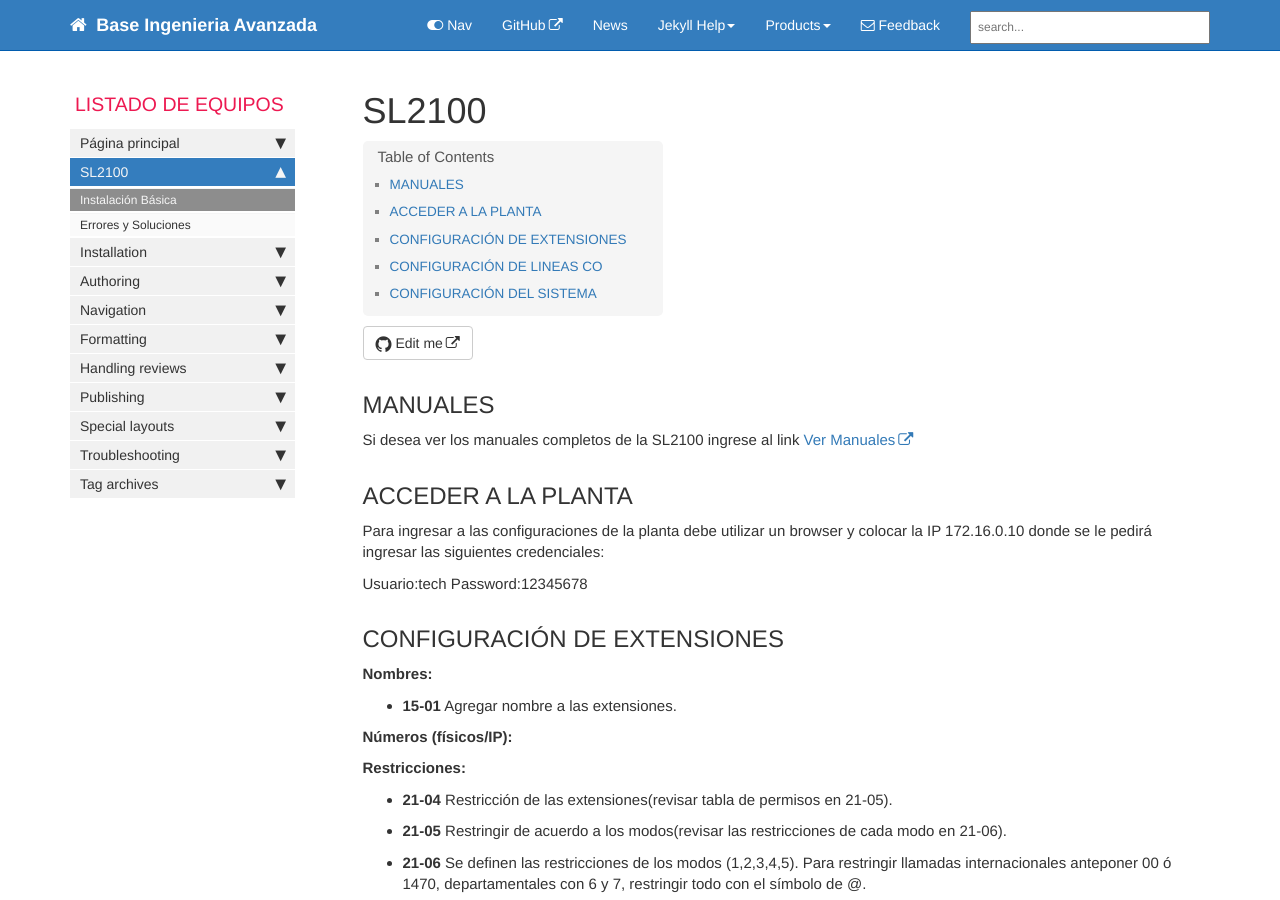
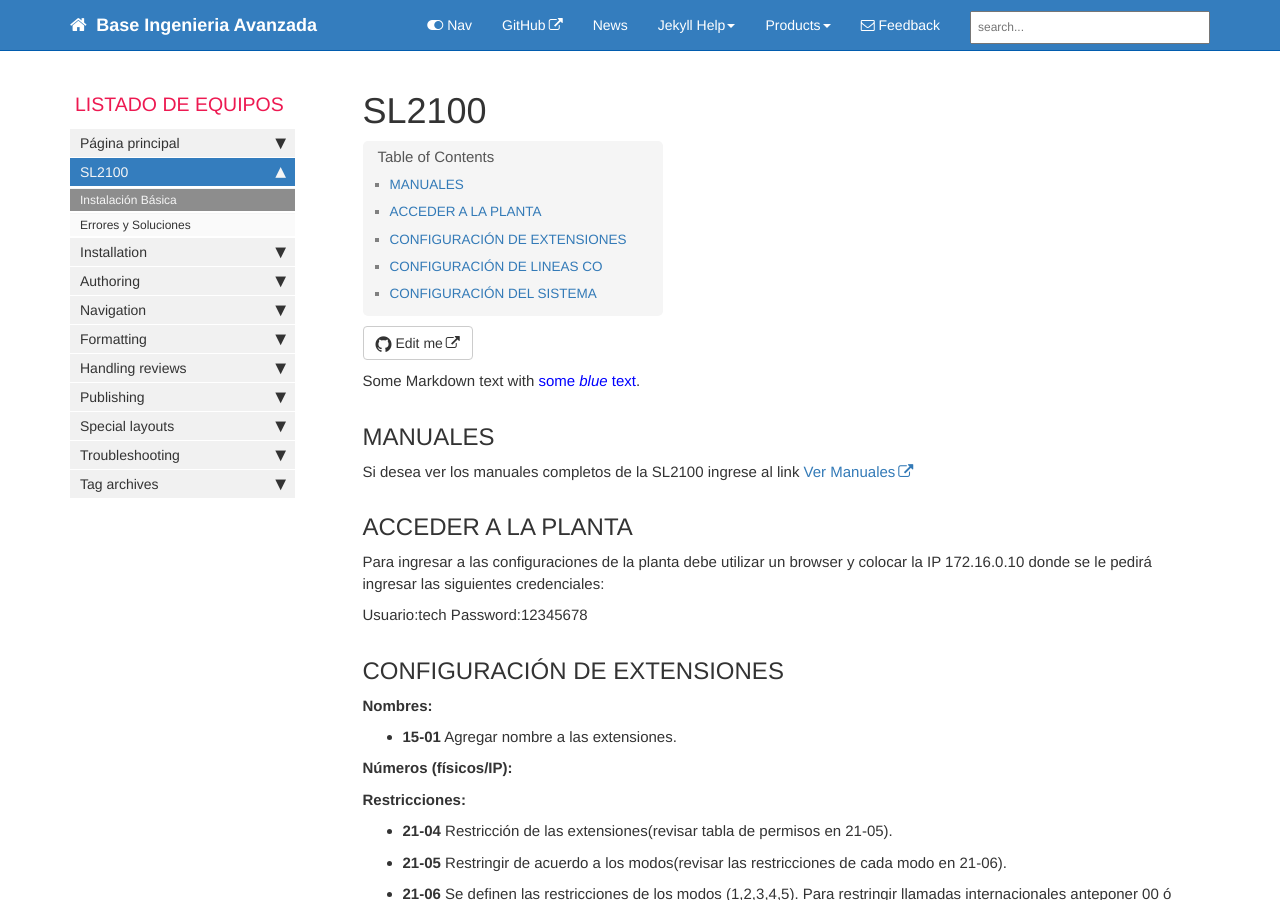
Before and after one commit to soporteiasa/soporteiasa.github.io, a Jekyll site: the page built from pages/mydoc/mydoc_release_notes_60.md, in a window 1280 px wide and 900 px high. Built offline with Jekyll 4.4.1, drawn with Linux system fonts in a browser that asks for light colours; comment, search, counter and statistics services are not loaded.

Commit message:
Update mydoc_release_notes_60.md

```diff
--- a/pages/mydoc/mydoc_release_notes_60.md
+++ b/pages/mydoc/mydoc_release_notes_60.md
@@ -8,6 +8,9 @@ sidebar: mydoc_sidebar
 permalink: mydoc_release_notes_60.html
 folder: mydoc
 ---
+
+<p>Some Markdown text with <span style="color:blue">some <em>blue</em> text</span>.</p>
+
 ## MANUALES
 Si desea ver los manuales completos de la SL2100 ingrese al link [Ver Manuales](https://drive.google.com/drive/folders/12A8vo8xROqJdaGIwD6x4NSJPwsDGlLmt?usp=sharing "Manuales SL2100")
 
```
